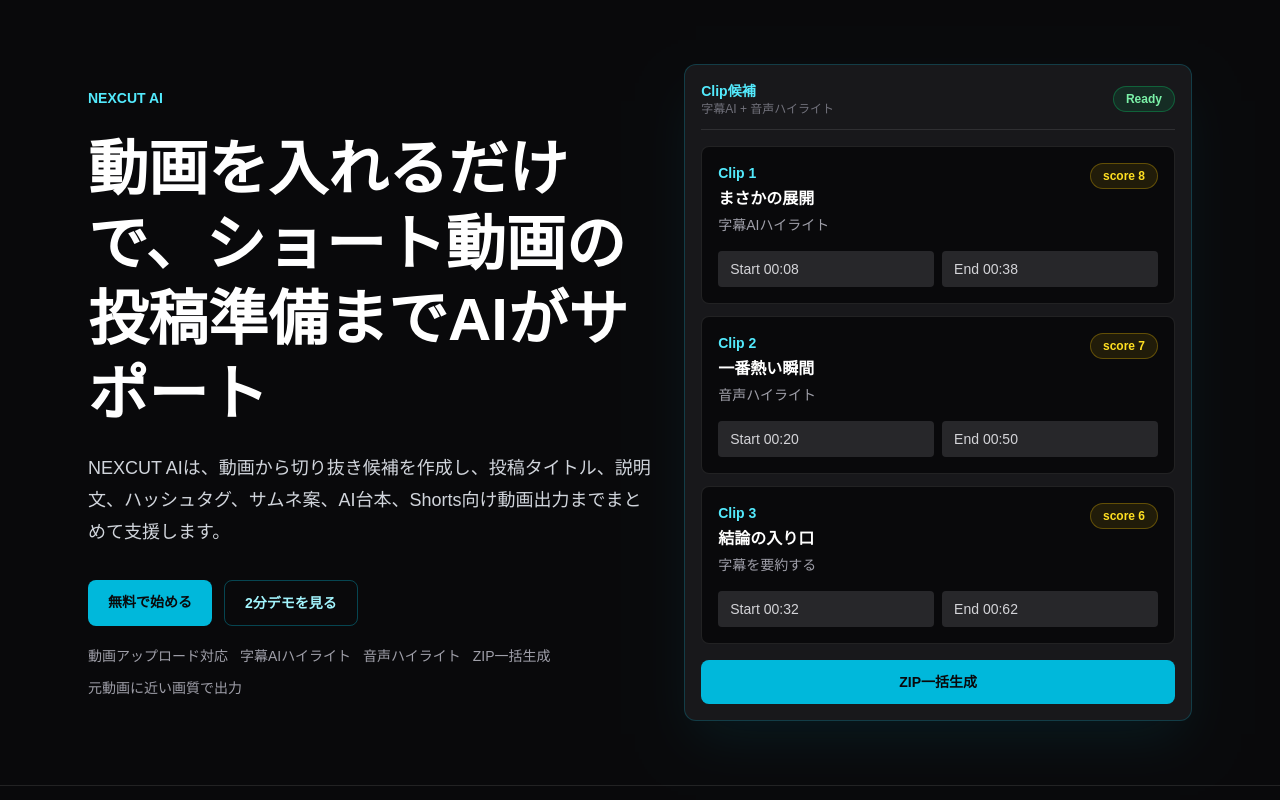
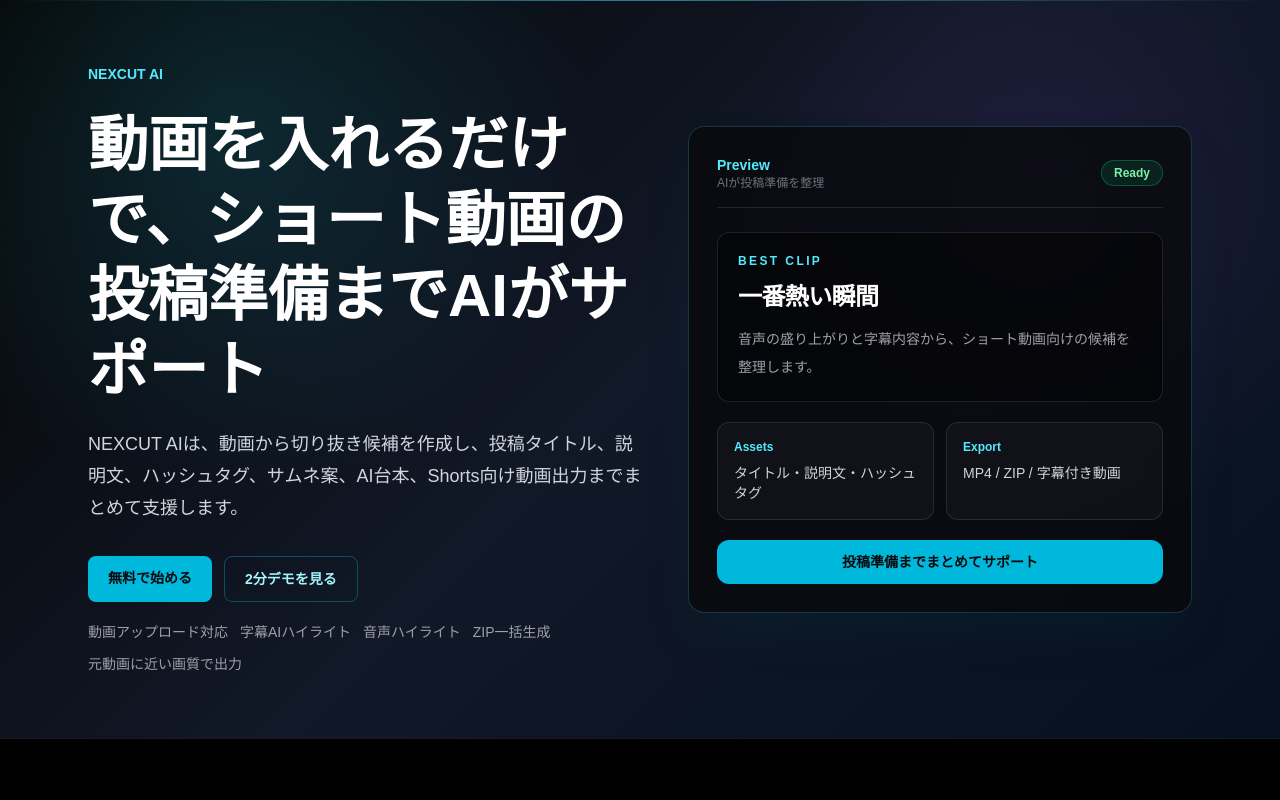
Before and after one commit to hiro042355/easyslice-ai, a Next.js app: page /landing in a window 1280 px wide. Shown: the top 800 px of the page. Built offline with nearby package versions, Linux system fonts and the light colour scheme.

Commit message:
Polish landing visual experience

```diff
--- a/app/landing/page.tsx
+++ b/app/landing/page.tsx
@@ -1,8 +1,11 @@
 export default function LandingPage() {
   return (
-    <main className="min-h-screen bg-zinc-950 text-white">
-      <section className="min-h-[88vh] border-b border-white/10 bg-zinc-950">
-        <div className="mx-auto grid max-w-6xl grid-cols-1 gap-8 px-6 py-16 lg:grid-cols-[1fr_0.9fr] lg:items-center">
+    <main className="min-h-screen overflow-hidden bg-black text-white">
+      <section className="relative min-h-[88vh] overflow-hidden border-b border-white/10 bg-black">
+        <div className="pointer-events-none absolute inset-0 bg-[radial-gradient(circle_at_18%_18%,rgba(34,211,238,0.14),transparent_30%),radial-gradient(circle_at_82%_28%,rgba(168,85,247,0.1),transparent_28%),linear-gradient(135deg,#050505_0%,#111827_50%,#06111f_100%)]" />
+        <div className="pointer-events-none absolute inset-x-0 top-0 h-px bg-gradient-to-r from-transparent via-cyan-300/50 to-transparent" />
+
+        <div className="relative mx-auto grid max-w-6xl grid-cols-1 gap-10 px-6 py-16 lg:grid-cols-[1fr_0.9fr] lg:items-center">
           <div>
             <p className="mb-4 text-sm font-semibold text-cyan-300">
               NEXCUT AI
@@ -23,6 +26,7 @@
               >
                 無料で始める
               </a>
+
               <a
                 href="/guide#video"
                 className="inline-flex items-center justify-center rounded-lg border border-cyan-400/30 px-5 py-3 text-sm font-semibold text-cyan-200 transition hover:bg-cyan-400/10"
@@ -40,14 +44,14 @@
             </div>
           </div>
 
-          <div className="rounded-xl border border-cyan-400/20 bg-zinc-900 p-4 shadow-2xl shadow-cyan-500/10">
-            <div className="mb-4 flex items-center justify-between border-b border-white/10 pb-3">
+          <div className="rounded-2xl border border-cyan-300/20 bg-zinc-950/75 p-6 shadow-2xl shadow-cyan-950/30 backdrop-blur-xl sm:p-7">
+            <div className="mb-6 flex items-center justify-between border-b border-white/10 pb-4">
               <div>
                 <p className="text-sm font-semibold text-cyan-300">
-                  Clip候補
+                  Preview
                 </p>
                 <p className="text-xs text-zinc-500">
-                  字幕AI + 音声ハイライト
+                  AIが投稿準備を整理
                 </p>
               </div>
 
@@ -56,47 +60,42 @@
               </span>
             </div>
 
-            <div className="space-y-3">
-              {[
-                ["まさかの展開", "字幕AIハイライト", "score 8"],
-                ["一番熱い瞬間", "音声ハイライト", "score 7"],
-                ["結論の入り口", "字幕を要約する", "score 6"],
-              ].map(([title, type, score], index) => (
-                <div
-                  key={title}
-                  className="rounded-lg border border-white/10 bg-zinc-950 p-4"
-                >
-                  <div className="flex items-start justify-between gap-3">
-                    <div>
-                      <p className="text-sm font-semibold text-cyan-300">
-                        Clip {index + 1}
+            <div className="rounded-xl border border-white/10 bg-black/40 p-5">
+              <p className="text-xs font-semibold uppercase tracking-[0.2em] text-cyan-300">
+                Best Clip
               </p>
-                      <p className="mt-1 font-semibold text-white">
-                        {title}
-                      </p>
-                      <p className="mt-1 text-sm text-zinc-400">
-                        {type}
+
+              <h2 className="mt-3 text-2xl font-black tracking-tight text-white">
+                一番熱い瞬間
+              </h2>
+
+              <p className="mt-3 text-sm leading-7 text-zinc-400">
+                音声の盛り上がりと字幕内容から、ショート動画向けの候補を整理します。
               </p>
             </div>
 
-                    <span className="rounded-full border border-yellow-400/30 bg-yellow-400/10 px-3 py-1 text-xs font-semibold text-yellow-300">
-                      {score}
-                    </span>
+            <div className="mt-5 grid gap-3 sm:grid-cols-2">
+              <div className="rounded-xl border border-white/10 bg-white/[0.03] p-4">
+                <p className="text-xs font-semibold text-cyan-300">
+                  Assets
+                </p>
+                <p className="mt-2 text-sm text-zinc-300">
+                  タイトル・説明文・ハッシュタグ
+                </p>
               </div>
 
-                  <div className="mt-4 grid grid-cols-2 gap-2 text-sm">
-                    <div className="rounded bg-zinc-800 px-3 py-2 text-zinc-300">
-                      Start 00:{String(index * 12 + 8).padStart(2, "0")}
-                    </div>
-                    <div className="rounded bg-zinc-800 px-3 py-2 text-zinc-300">
-                      End 00:{String(index * 12 + 38).padStart(2, "0")}
+              <div className="rounded-xl border border-white/10 bg-white/[0.03] p-4">
+                <p className="text-xs font-semibold text-cyan-300">
+                  Export
+                </p>
+                <p className="mt-2 text-sm text-zinc-300">
+                  MP4 / ZIP / 字幕付き動画
+                </p>
               </div>
             </div>
-                </div>
-              ))}
-            </div>
-            <div className="mt-4 rounded-lg bg-cyan-500 px-4 py-3 text-center text-sm font-semibold text-zinc-950">
-              ZIP一括生成
+
+            <div className="mt-5 rounded-xl bg-cyan-500 px-4 py-3 text-center text-sm font-semibold text-zinc-950">
+              投稿準備までまとめてサポート
             </div>
           </div>
         </div>
```
Lines whose indentation alone changed are shown as unchanged.
